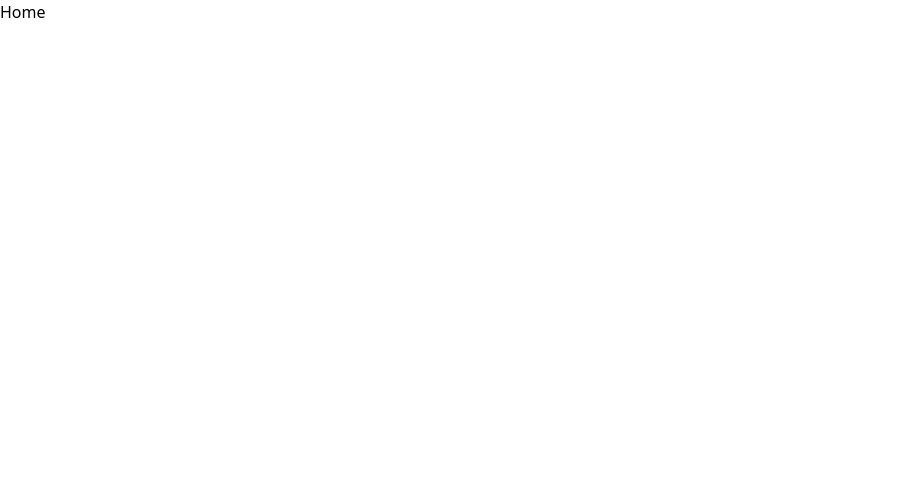
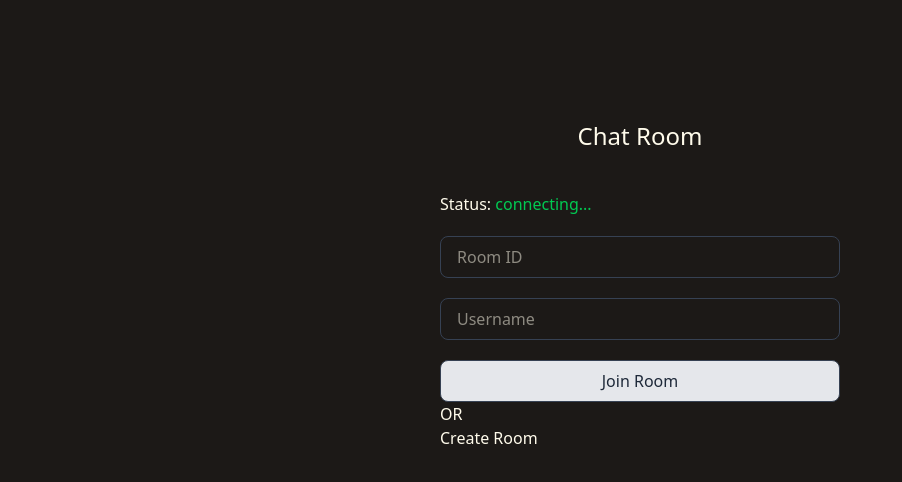
Before and after one commit to harneetsahi/chatApp-Yapper, a React (Vite) app in the folder frontend/: page / in a window 1280 px wide. Shown: the top 482 px of the page, without its empty margins (0-902 px from the left). Built offline with nearby package versions, Linux system fonts and the light colour scheme.

Commit message:
css for chat room

```diff
--- a/frontend/src/App.tsx
+++ b/frontend/src/App.tsx
@@ -1,7 +1,11 @@
+import JoinRoom from "./pages/JoinRoom";
+
 function App() {
   return (
     <>
-      <div> Home</div>
+      <div className="bg-stone-900 text-amber-50 h-screen w-screen">
+        <JoinRoom />
+      </div>
     </>
   );
 }
--- a/frontend/src/pages/JoinRoom.tsx
+++ b/frontend/src/pages/JoinRoom.tsx
@@ -2,6 +2,7 @@ import { useState } from "react";
 
 function JoinRoom() {
   const [roomCode, setRoomCode] = useState("");
+  const [status, setStatus] = useState("connecting...");
 
   function generateRoomCode() {
     const options = "ABCDEFGHIJKLMNOPQRSTUVWXYZ1234567890";
@@ -15,25 +16,31 @@ function JoinRoom() {
 
   return (
     <>
-      <div>
-        <h1>Chat Room</h1>
+      <div className="flex flex-col items-center h-full pt-30">
+        <h1 className="text-2xl">Chat Room</h1>
 
-        <section>
-          <p>Status: </p>
-          <form action="">
+        <section className="mt-10">
+          <p>
+            Status: <span className="text-green-500">{status}</span>{" "}
+          </p>
+          <form action="" className="mt-5 flex flex-col">
             <input
+              className="border-1 border-gray-700 px-4 py-2 rounded-lg w-100"
               type="text"
               name="roomId"
               id="roomId"
               placeholder="Room ID"
             />
             <input
+              className="border-1 border-gray-700 px-4 py-2 rounded-lg w-100 mt-5"
               type="text"
               name="username"
               id="username"
-              placeholder="username"
+              placeholder="Username"
             />
-            <button>Join Room</button>
+            <button className="border-1 border-gray-700 px-4 py-2 rounded-lg w-100 mt-5 bg-gray-200 text-gray-800 cursor-pointer">
+              Join Room
+            </button>
           </form>
           <p>OR</p>
           <button
```
